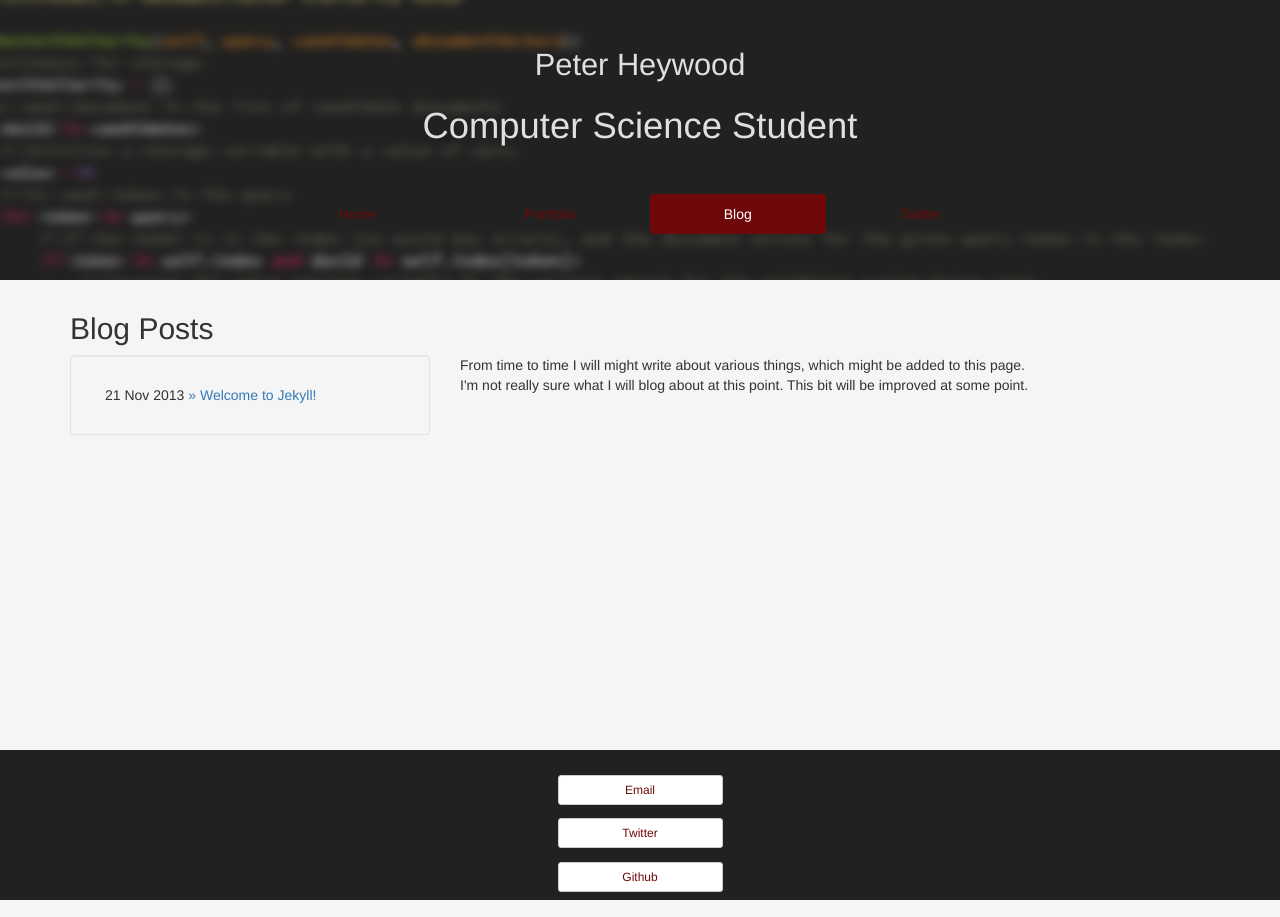
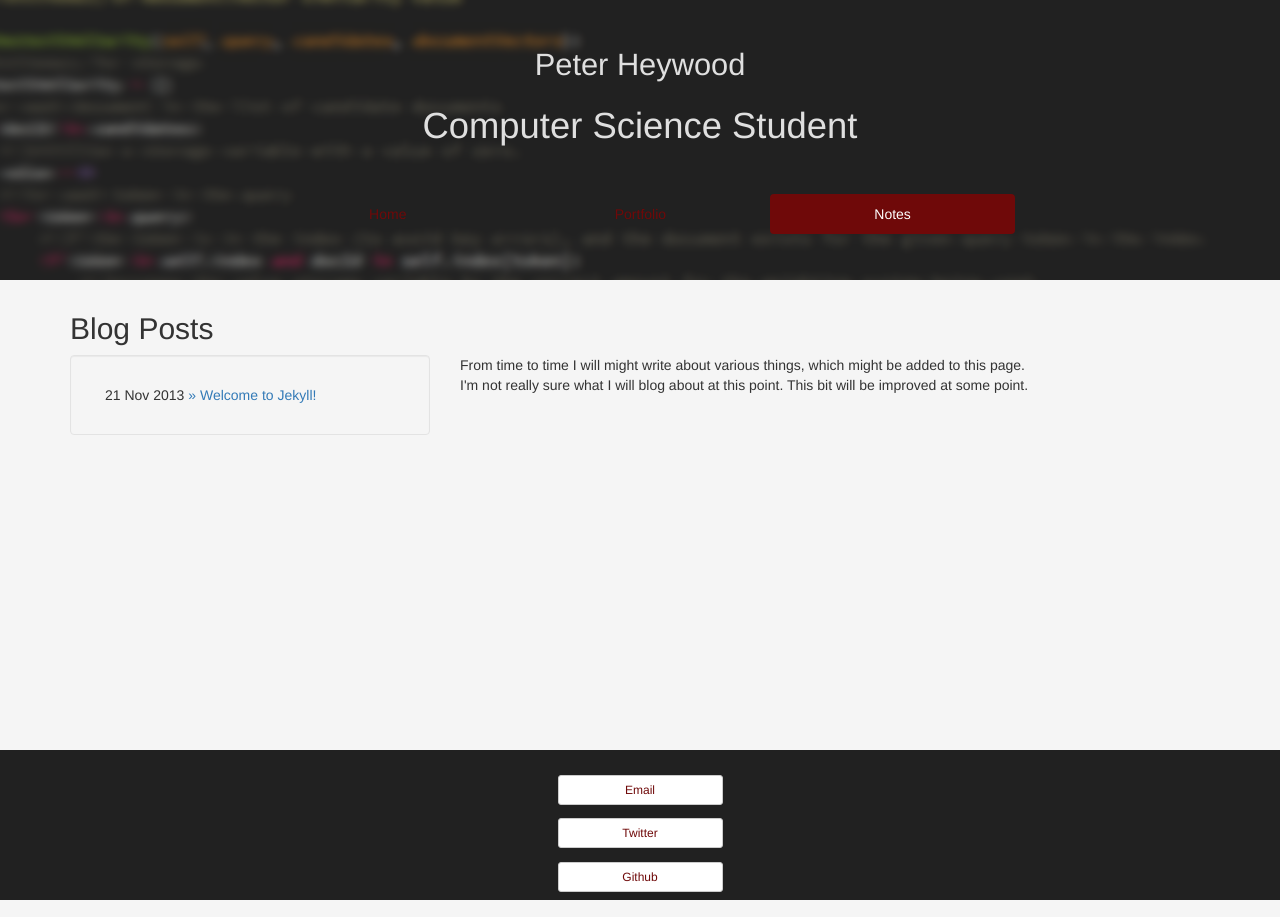
Before and after one commit to ptheywood/ptheywood.github.io, a Jekyll site: the page built from notes/index.html, in a window 1280 px wide. Built offline with Jekyll 4.4.1, drawn with Linux system fonts in a browser that asks for light colours; nearby versions of some CDN libraries; library files that are not in the unit come from our copies; Markdown is read by kramdown in place of the engine named in the settings.

Commit message:
Move Blog to Notes in prep of updating nav

```diff
--- a/_config.yml
+++ b/_config.yml
@@ -11,7 +11,7 @@ url: http://localhost:4000
 lsi: false
 
 name: peethwd.net
-permalink: /blog/:year/:month/:day/:title
+permalink: /notes/:title
 markdown: redcarpet
 pygments: true
 
@@ -21,7 +21,5 @@ navigation:
   url: /
 - text: Portfolio
   url: /portfolio/
-- text: Blog
-  url: /blog/
-- text: Twitter
-  url: "http://twitter.com/peethwd"
+- text: Notes
+  url: /notes/
```
Also changed, not shown: notes/index.html (renamed from blog/index.html).
